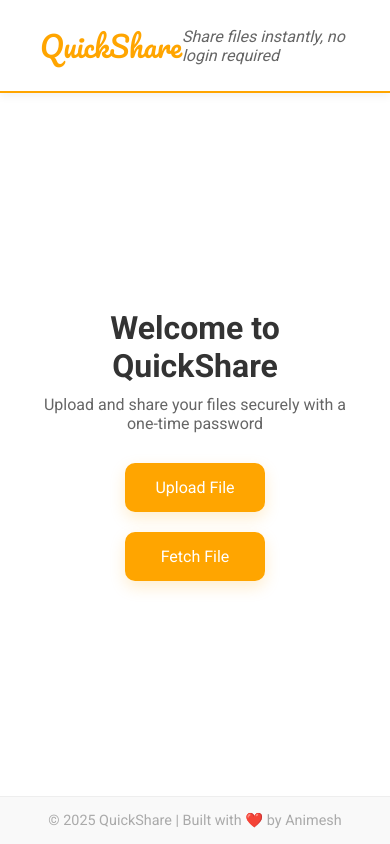
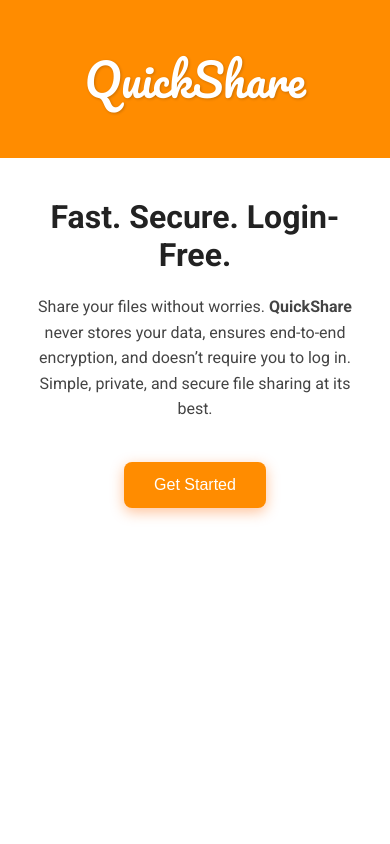
Before and after one commit to animesh-sharma-3space/quickshare, a plain HTML site: page index.html in a window 390 px wide. Drawn offline with Linux system fonts and the light colour scheme; some packages are replaced by stand-ins of ours; a script that the page names is missing.

Commit message:
index.html

```diff
--- a/index.html
+++ b/index.html
@@ -2,66 +2,131 @@
 <html lang="en">
 <head>
   <meta charset="UTF-8" />
-  <script src="https://cdn.jsdelivr.net/npm/sweetalert2@11"></script>
-  <meta name="viewport" content="width=device-width, initial-scale=1" />
-  <title>QuickShare</title>
+  <meta name="viewport" content="width=device-width, initial-scale=1.0" />
+  <title>QuickShare - Welcome</title>
   <link href="https://fonts.googleapis.com/css2?family=Pacifico&family=Roboto:wght@400;700&display=swap" rel="stylesheet">
-  <link rel="stylesheet" href="style.css">
+  <style>
+    * {
+      box-sizing: border-box;
+      margin: 0;
+      padding: 0;
+    }
+
+    body, html {
+      height: 100%;
+      font-family: 'Roboto', sans-serif;
+      background-color: #fff;
+    }
+
+    .container {
+      display: flex;
+      height: 100vh;
+    }
+
+    .left {
+      flex: 1;
+      background: linear-gradient(135deg, darkorange,darkorange);
+      display: flex;
+      justify-content: center;
+      align-items: center;
+      padding: 2rem;
+    }
+
+    .logo {
+      font-family: 'Pacifico', cursive;
+      font-size: 3.5rem;
+      color: white;
+      text-shadow: 1px 1px 3px rgba(0,0,0,0.2);
+      cursor: pointer;
+    }
+
+    .right {
+      flex: 2;
+      background-color: #fff;
+      padding: 60px;
+      display: flex;
+      flex-direction: column;
+      justify-content: center;
+      gap: 20px;
+    }
+
+    .right h1 {
+      font-size: 2.8rem;
+      color: #222;
+    }
+
+    .right p {
+      font-size: 1.2rem;
+      line-height: 1.6;
+      color: #444;
+      max-width: 600px;
+    }
+
+    .right button {
+      background-color: darkorange;
+      color: white;
+      padding: 14px 30px;
+      font-size: 1rem;
+      border: none;
+      border-radius: 8px;
+      cursor: pointer;
+      box-shadow: 0 4px 14px rgba(255, 102, 0, 0.4);
+      transition: all 0.3s ease;
+      width: fit-content;
+    }
+
+    .right button:hover {
+      background-color: darkorange;
+      box-shadow: 0 6px 16px rgba(229, 90, 0, 0.5);
+      transform: translateY(-2px);
+    }
+
+    @media (max-width: 768px) {
+      .container {
+        flex-direction: column;
+        height: auto;
+      }
+
+      .left, .right {
+        width: 100%;
+        padding: 40px 20px;
+        text-align: center;
+      }
+
+      .right h1 {
+        font-size: 2rem;
+      }
+
+      .right p {
+        font-size: 1rem;
+        margin: 0 auto;
+      }
+
+      .right button {
+        margin: 20px auto 0;
+      }
+
+      .logo {
+        font-size: 2.8rem;
+      }
+    }
+  </style>
 </head>
 <body>
 
-  <nav class="navbar">
-    <div class="logo" onclick="location.href='/'">QuickShare</div>
-    <div class="tagline">Share files instantly, no login required</div>
-  </nav>
-
   <div class="container">
-    <h1 class="heading">Welcome to QuickShare</h1>
-    <p class="subtext">Upload and share your files securely with a one-time password</p>
-
-    <div class="buttons">
-      <button class="btn" onclick='openModal()'>Upload File</button>
-      <button class="btn" onclick='openfetchmodal()'>Fetch File</button>
+    <div class="left">
+      <div class="logo" onclick="location.href='/'">QuickShare</div>
+    </div>
+    <div class="right">
+      <h1>Fast. Secure. Login-Free.</h1>
+      <p>
+        Share your files without worries. <strong>QuickShare</strong> never stores your data, ensures end-to-end encryption, and doesn’t require you to log in.
+        Simple, private, and secure file sharing at its best.
+      </p>
+      <button onclick="window.location.href='main.html'">Get Started</button>
     </div>
   </div>
 
-  <div id="uploadModal" class="modal">
-    <div class="modal-content">
-
-      <span class="close-btn" onclick="closeModal()">&times;</span>
-
-      <h2>Upload a File</h2>
-      <input type="file" name="file" id="fileInput" hidden required />
-      <label for="fileInput" class="browse-btn">📁 Browse File</label>
-
-      <!-- File name display -->
-      <p id="selectedFileName" class="file-name">No file selected</p>
-
-      <!-- Upload Button -->
-      <button type="button" id="uploadbutton" class="btn">Upload</button>
-
-      <!-- Password (if any) -->
-      <div id="password" class="modal"></div>
-    </div>
-  </div>
-
-
-
-
-<div id="fetchmodal" class="modal1">
-  <div class="fetch">
-
-    <span class="close-btn" onclick="fetchcloseModal()">&times;</span>
-
-    <h2>Enter The Password</h2>
-    <input type="search" id="fetchpassword">
-    <button type="submit" class="btn" onclick="getfiles()">Submit</button>
-  </div>
-</div>
-
-  <footer>
-    &copy; 2025 QuickShare | Built with ❤️ by Animesh
-  </footer>
-<script src="index.js"></script>
 </body>
 </html>
```
